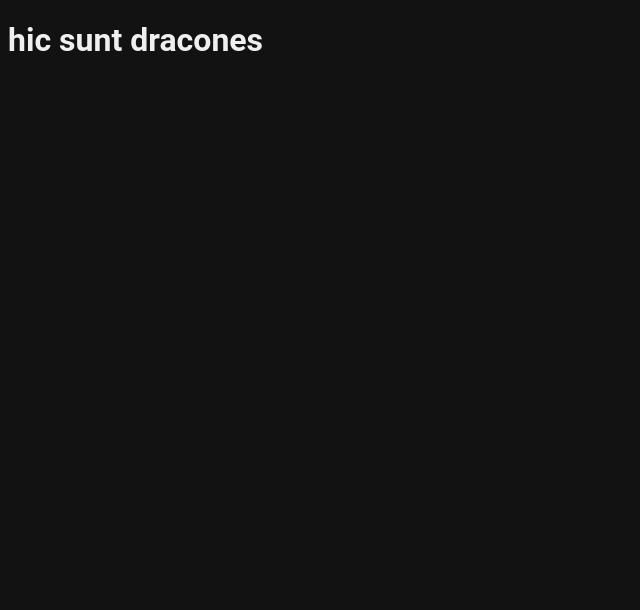
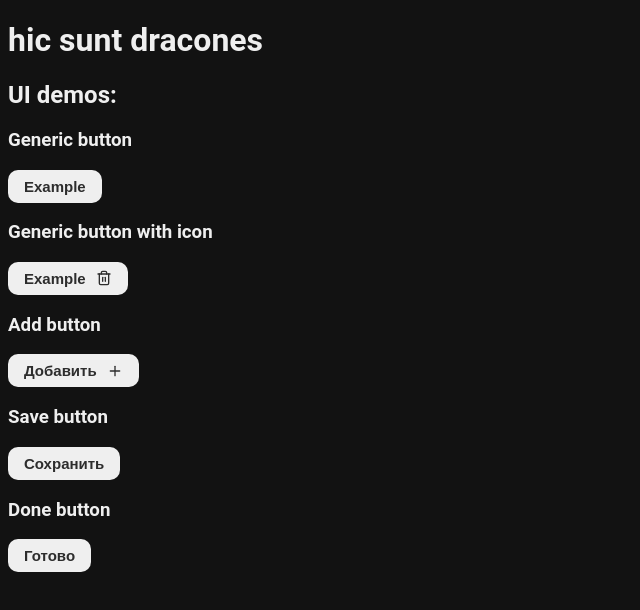
Before and after one commit to RusakovRodion/SRS, a React (Vite) app in the folder frontend/: page / in a window 1280 px wide. Shown: the top 610 px of the page, without its empty margins (0-640 px from the left). Built offline with nearby package versions, Linux system fonts and the light colour scheme.

Commit message:
ui elements: buttons

```diff
--- a/frontend/package.json
+++ b/frontend/package.json
@@ -10,8 +10,10 @@
         "preview": "vite preview"
     },
     "dependencies": {
+        "clsx": "^2.1.1",
         "react": "^18.3.1",
-        "react-dom": "^18.3.1"
+        "react-dom": "^18.3.1",
+        "react-feather": "^2.0.10"
     },
     "devDependencies": {
         "@eslint/js": "^9.13.0",
--- a/frontend/src/App.tsx
+++ b/frontend/src/App.tsx
@@ -1,5 +1,6 @@
 import { useState } from "react";
 import "./App.css";
+import { UiDemoPageForTest } from "./ui/demo_page";
 
 function App() {
     const [count, setCount] = useState(0);
@@ -7,6 +8,8 @@ function App() {
     return (
         <>
             <h1>hic sunt dracones</h1>
+
+            <UiDemoPageForTest />
         </>
     );
 }
--- a/frontend/src/index.css
+++ b/frontend/src/index.css
@@ -4,6 +4,13 @@
     font-family: Roboto, sans-serif;
     --main-bg: #121212;
     --main-text: #efefef;
+
+    /* мб придумать что-то с неймингом? */
+    --color-1: #2d2d2d;
+    --color-2: #545454;
+    --color-3: #979797;
+    --color-4: #cbcbcb;
+    --color-5: #efefef;
 }
 
 body {
--- /dev/null
+++ b/frontend/src/ui/buttons.module.css
@@ -0,0 +1,22 @@
+.button {
+    color: red;
+    border-radius: 10px;
+    background-color: var(--color-5);
+    color: var(--color-1);
+    padding: 8px 16px;
+
+    font-weight: 600;
+    font-size: 15px;
+
+    border: none;
+    cursor: pointer;
+
+    display: flex;
+    align-items: center;
+    justify-items: center;
+    gap: 10px;
+}
+
+.button:hover {
+    background-color: var(--color-4);
+}
--- /dev/null
+++ b/frontend/src/ui/buttons.tsx
@@ -0,0 +1,40 @@
+import { Icon, Plus } from "react-feather";
+import { button } from "./buttons.module.css";
+
+export interface ButtonProps {
+    text: string;
+
+    // https://feathericons.com/
+    icon: Icon | undefined;
+}
+
+export interface ClickableProps {
+    onClick: () => void;
+}
+
+export function Button({
+    text,
+    icon: UiIcon,
+    onClick,
+}: ButtonProps & ClickableProps) {
+    return (
+        <button className={button} onClick={onClick}>
+            {text}
+            {UiIcon && <UiIcon size={16} />}
+        </button>
+    );
+}
+
+export function AddButton({ onClick }: ClickableProps) {
+    return <Button text={"Добавить"} icon={Plus} onClick={onClick} />;
+}
+
+export function SaveButton({ onClick }: ClickableProps) {
+    return <Button text={"Сохранить"} onClick={onClick} />;
+}
+
+export function DoneButton({ onClick }: ClickableProps) {
+    return <Button text={"Готово"} onClick={onClick} />;
+}
+
+// TODO: доделать другие кнопки
--- /dev/null
+++ b/frontend/src/ui/demo_page.tsx
@@ -0,0 +1,32 @@
+import { Trash2 } from "react-feather";
+import { AddButton, Button, DoneButton, SaveButton } from "./buttons";
+
+export function UiDemoPageForTest() {
+    return (
+        <>
+            <h2>UI demos:</h2>
+
+            <h3>Generic button</h3>
+            <Button
+                text="Example"
+                onClick={() => console.log("button without icon")}
+            />
+
+            <h3>Generic button with icon</h3>
+            <Button
+                text="Example"
+                icon={Trash2}
+                onClick={() => console.log("button with icon")}
+            />
+
+            <h3>Add button</h3>
+            <AddButton onClick={() => console.log("add button")} />
+
+            <h3>Save button</h3>
+            <SaveButton onClick={() => console.log("save button")} />
+
+            <h3>Done button</h3>
+            <DoneButton onClick={() => console.log("done button")} />
+        </>
+    );
+}
```
Also changed, not shown: 1 other file (tests, documents, lock files or other folders).
